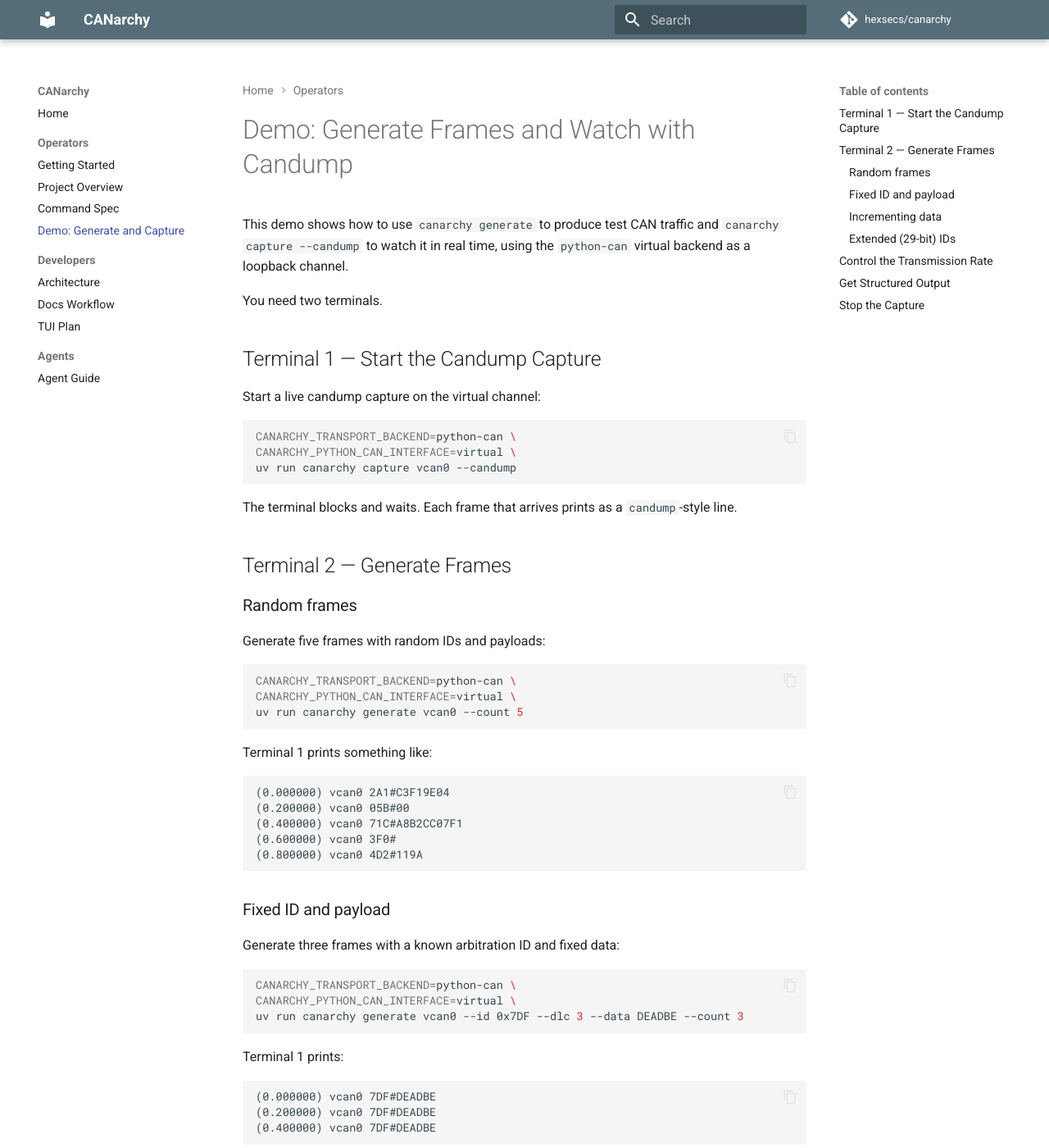
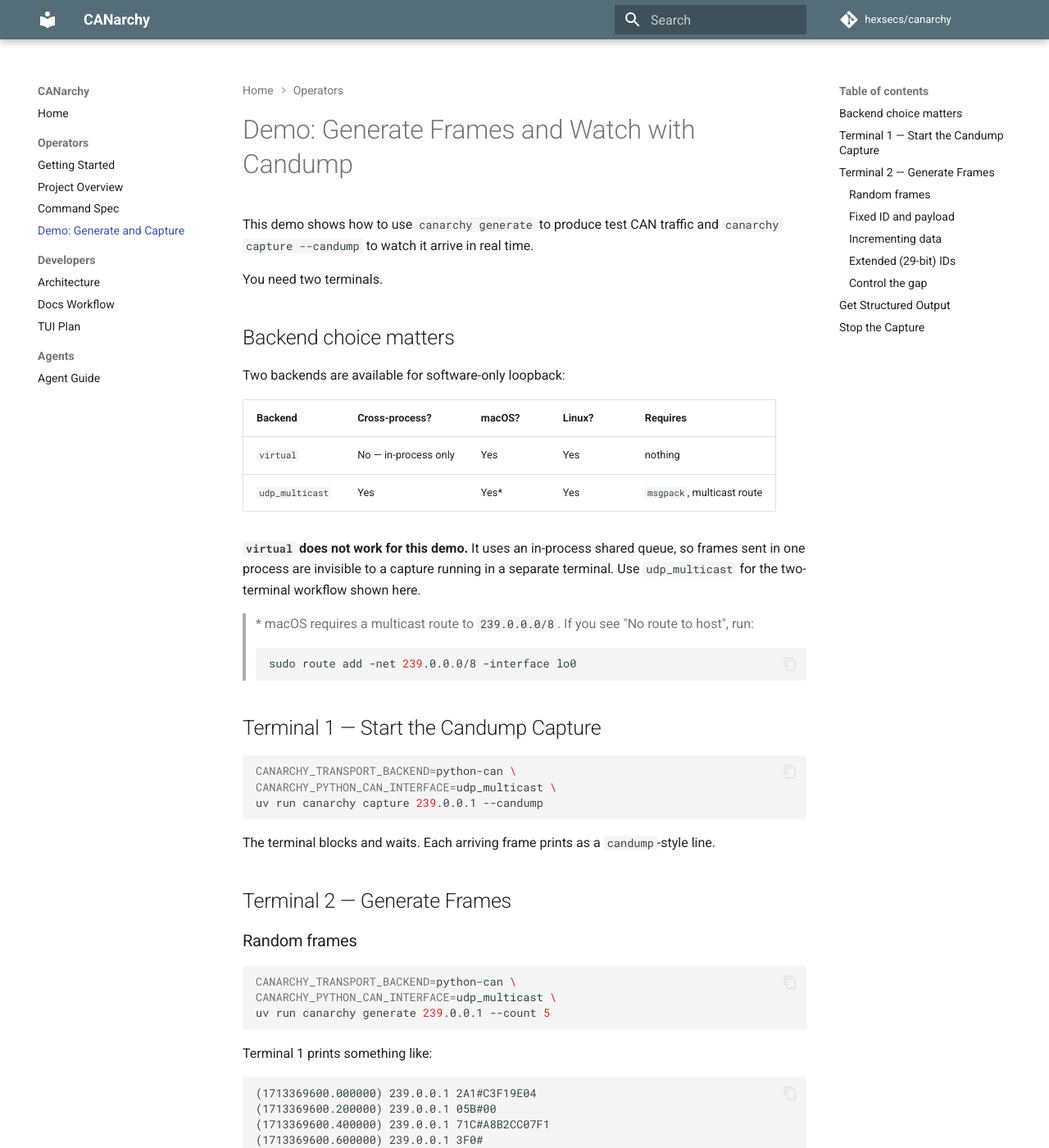
Before and after one commit to hexsecs/canarchy, an MkDocs documentation site: the page built from docs/demo_generate_and_capture.md, in a window 1280 px wide and 1400 px high. Shown: the whole window at 82% size. Built offline with MkDocs 1.6.1 and Material for MkDocs 9.7.7, drawn with Linux system fonts in a browser that asks for light colours; comment, search, counter and statistics services are not loaded; some of the changed text lies outside the part shown.

Commit message:
Fix cross-process generate+capture and add diagnostic tests
Root cause: python-can virtual bus is in-process only — frames generated
in one terminal are invisible to a capture running in another process.

Fix: switch demo to udp_multicast interface (239.0.0.1), which uses UDP
multicast and bridges process boundaries. Adds msgpack dependency required
by the udp_multicast backend.

Tests added:
- test_generate_frames_round_trip_in_same_process: confirms in-process path works
- test_virtual_bus_is_process_local: proves virtual bus doesn't cross process boundaries
- test_udp_multicast_backend_round_trips_frame_across_processes: confirms fix works

Updates getting_started.md and demo_generate_and_capture.md to use
udp_multicast with a note on the macOS multicast route requirement.

Co-Authored-By: Claude Sonnet 4.6 <noreply@anthropic.com>

````diff
--- a/docs/demo_generate_and_capture.md
+++ b/docs/demo_generate_and_capture.md
@@ -1,129 +1,119 @@
 # Demo: Generate Frames and Watch with Candump
 
-This demo shows how to use `canarchy generate` to produce test CAN traffic and `canarchy capture --candump` to watch it in real time, using the `python-can` virtual backend as a loopback channel.
+This demo shows how to use `canarchy generate` to produce test CAN traffic and
+`canarchy capture --candump` to watch it arrive in real time.
 
 You need two terminals.
 
+## Backend choice matters
+
+Two backends are available for software-only loopback:
+
+| Backend | Cross-process? | macOS? | Linux? | Requires |
+|---------|---------------|--------|--------|---------|
+| `virtual` | No — in-process only | Yes | Yes | nothing |
+| `udp_multicast` | Yes | Yes\* | Yes | `msgpack`, multicast route |
+
+**`virtual` does not work for this demo.** It uses an in-process shared queue, so frames
+sent in one process are invisible to a capture running in a separate terminal. Use
+`udp_multicast` for the two-terminal workflow shown here.
+
+> \* macOS requires a multicast route to `239.0.0.0/8`. If you see "No route to host", run:
+> ```bash
+> sudo route add -net 239.0.0.0/8 -interface lo0
+> ```
+
 ## Terminal 1 — Start the Candump Capture
-
-Start a live candump capture on the virtual channel:
 
 ```bash
 CANARCHY_TRANSPORT_BACKEND=python-can \
-CANARCHY_PYTHON_CAN_INTERFACE=virtual \
-uv run canarchy capture vcan0 --candump
+CANARCHY_PYTHON_CAN_INTERFACE=udp_multicast \
+uv run canarchy capture 239.0.0.1 --candump
 ```
 
-The terminal blocks and waits. Each frame that arrives prints as a `candump`-style line.
+The terminal blocks and waits. Each arriving frame prints as a `candump`-style line.
 
 ## Terminal 2 — Generate Frames
 
 ### Random frames
 
-Generate five frames with random IDs and payloads:
-
 ```bash
 CANARCHY_TRANSPORT_BACKEND=python-can \
-CANARCHY_PYTHON_CAN_INTERFACE=virtual \
-uv run canarchy generate vcan0 --count 5
+CANARCHY_PYTHON_CAN_INTERFACE=udp_multicast \
+uv run canarchy generate 239.0.0.1 --count 5
 ```
 
 Terminal 1 prints something like:
 
 ```text
-(0.000000) vcan0 2A1#C3F19E04
-(0.200000) vcan0 05B#00
-(0.400000) vcan0 71C#A8B2CC07F1
-(0.600000) vcan0 3F0#
-(0.800000) vcan0 4D2#119A
+(1713369600.000000) 239.0.0.1 2A1#C3F19E04
+(1713369600.200000) 239.0.0.1 05B#00
+(1713369600.400000) 239.0.0.1 71C#A8B2CC07F1
+(1713369600.600000) 239.0.0.1 3F0#
+(1713369600.800000) 239.0.0.1 4D2#119A
 ```
 
 ### Fixed ID and payload
 
-Generate three frames with a known arbitration ID and fixed data:
-
 ```bash
 CANARCHY_TRANSPORT_BACKEND=python-can \
-CANARCHY_PYTHON_CAN_INTERFACE=virtual \
-uv run canarchy generate vcan0 --id 0x7DF --dlc 3 --data DEADBE --count 3
+CANARCHY_PYTHON_CAN_INTERFACE=udp_multicast \
+uv run canarchy generate 239.0.0.1 --id 0x7DF --dlc 3 --data DEADBE --count 3
 ```
 
 Terminal 1 prints:
 
 ```text
-(0.000000) vcan0 7DF#DEADBE
-(0.200000) vcan0 7DF#DEADBE
-(0.400000) vcan0 7DF#DEADBE
+(1713369600.000000) 239.0.0.1 7DF#DEADBE
+(1713369600.200000) 239.0.0.1 7DF#DEADBE
+(1713369600.400000) 239.0.0.1 7DF#DEADBE
 ```
 
 ### Incrementing data
 
-Use `--data I` to produce a rolling byte pattern across frames. This is useful for spotting dropped or out-of-order frames:
+`--data I` produces a rolling byte pattern useful for spotting dropped or out-of-order frames:
 
 ```bash
 CANARCHY_TRANSPORT_BACKEND=python-can \
-CANARCHY_PYTHON_CAN_INTERFACE=virtual \
-uv run canarchy generate vcan0 --id 0x100 --dlc 4 --data I --count 4
+CANARCHY_PYTHON_CAN_INTERFACE=udp_multicast \
+uv run canarchy generate 239.0.0.1 --id 0x100 --dlc 4 --data I --count 4
 ```
 
 Terminal 1 prints:
 
 ```text
-(0.000000) vcan0 100#00010203
-(0.200000) vcan0 100#04050607
-(0.400000) vcan0 100#08090A0B
-(0.600000) vcan0 100#0C0D0E0F
+(1713369600.000000) 239.0.0.1 100#00010203
+(1713369600.200000) 239.0.0.1 100#04050607
+(1713369600.400000) 239.0.0.1 100#08090A0B
+(1713369600.600000) 239.0.0.1 100#0C0D0E0F
 ```
 
 ### Extended (29-bit) IDs
 
-Pass `--extended` to generate frames with 29-bit arbitration IDs:
+```bash
+CANARCHY_TRANSPORT_BACKEND=python-can \
+CANARCHY_PYTHON_CAN_INTERFACE=udp_multicast \
+uv run canarchy generate 239.0.0.1 --id 0x18FEEE31 --dlc 8 --data R --extended
+```
+
+### Control the gap
+
+`--gap` sets the inter-frame delay in milliseconds (default 200 ms):
 
 ```bash
 CANARCHY_TRANSPORT_BACKEND=python-can \
-CANARCHY_PYTHON_CAN_INTERFACE=virtual \
-uv run canarchy generate vcan0 --id 0x18FEEE31 --dlc 8 --data R --extended
-```
-
-Terminal 1 prints:
-
-```text
-(0.000000) vcan0 18FEEE31#A1B2C3D4E5F60718
-```
-
-## Control the Transmission Rate
-
-`--gap` sets the inter-frame delay in milliseconds (default 200 ms). To burst frames quickly:
-
-```bash
-CANARCHY_TRANSPORT_BACKEND=python-can \
-CANARCHY_PYTHON_CAN_INTERFACE=virtual \
-uv run canarchy generate vcan0 --count 10 --gap 50
+CANARCHY_PYTHON_CAN_INTERFACE=udp_multicast \
+uv run canarchy generate 239.0.0.1 --count 10 --gap 50
 ```
 
 ## Get Structured Output
 
-Omit `--candump` on the capture side and use `--json` on either command to get machine-readable output suitable for scripting:
+Use `--json` instead of `--candump` to get machine-readable output:
 
 ```bash
 CANARCHY_TRANSPORT_BACKEND=python-can \
-CANARCHY_PYTHON_CAN_INTERFACE=virtual \
-uv run canarchy generate vcan0 --id 0x123 --dlc 4 --data 11223344 --count 2 --json
-```
-
-```json
-{
-  "ok": true,
-  "command": "generate",
-  "data": {
-    "frame_count": 2,
-    "gap_ms": 200.0,
-    "interface": "vcan0",
-    "mode": "active",
-    "transport_backend": "python-can",
-    ...
-  }
-}
+CANARCHY_PYTHON_CAN_INTERFACE=udp_multicast \
+uv run canarchy generate 239.0.0.1 --id 0x123 --dlc 4 --data 11223344 --count 2 --json
 ```
 
 ## Stop the Capture
--- a/pyproject.toml
+++ b/pyproject.toml
@@ -10,6 +10,7 @@ authors = [
 ]
 dependencies = [
     "canmatrix>=1.2",
+    "msgpack>=1.1.2",
     "python-can>=4.4",
 ]
 
````
Also changed, not shown: docs/getting_started.md (+16 -8 lines), 2 other files.
